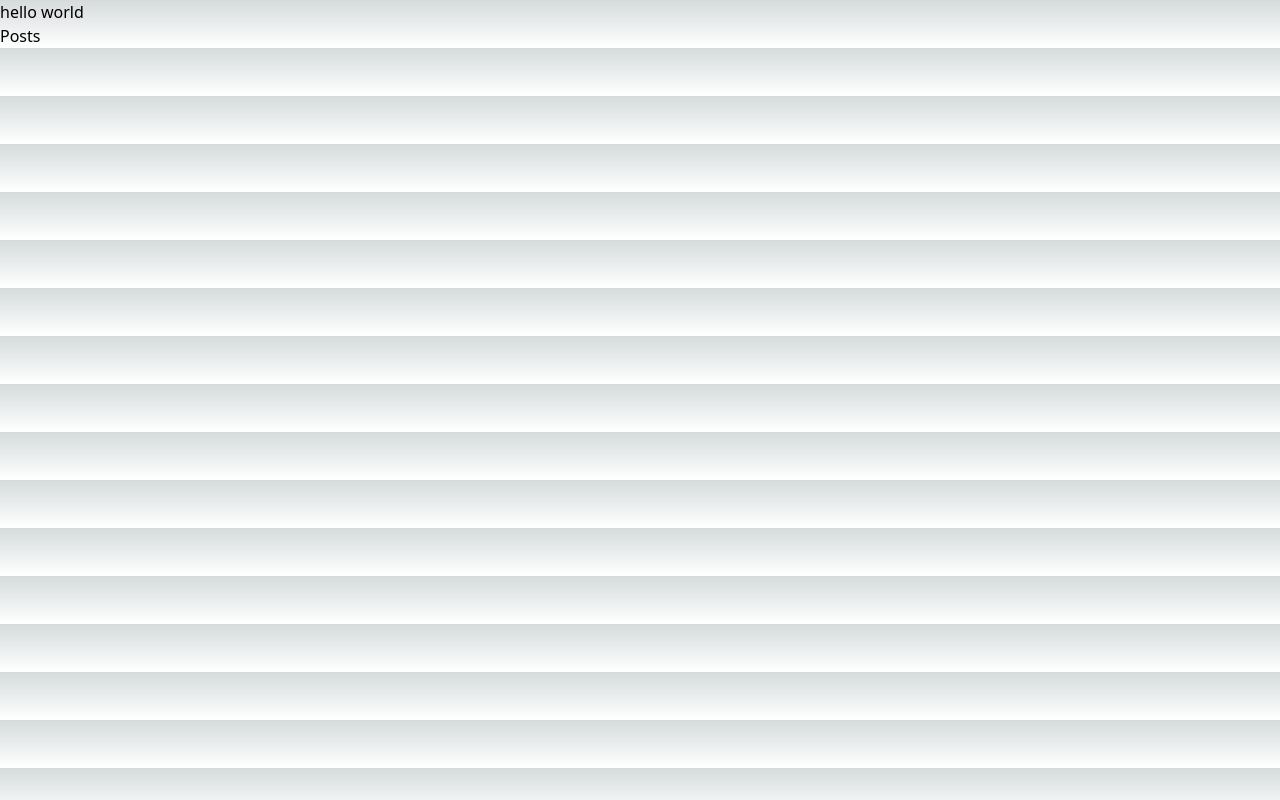
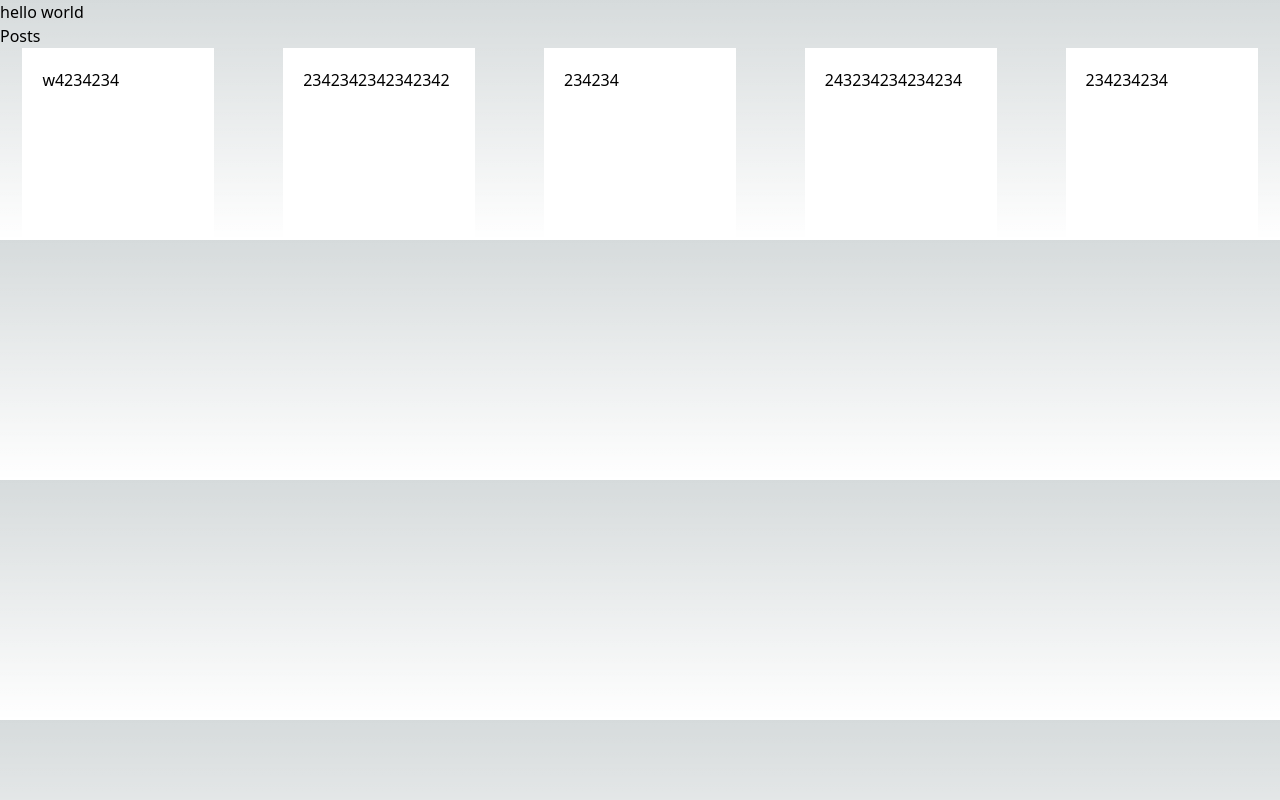
Before and after one commit to andre-diass/Next-App-Demo, a Next.js app: page / in a window 1280 px wide. Built offline with nearby package versions, Linux system fonts and the light colour scheme.

Commit message:
testing flexbox

```diff
--- /dev/null
+++ b/src/components/footer/MainFooter.tsx
@@ -0,0 +1,23 @@
+export default function MainFooter() {
+  return (
+    <>
+      <div className="flex flex-wrap justify-around flex-row gap-6 grid-cols-3">
+        <div className="bg-white p-5 w-48 h-48">
+          <span>w4234234</span>
+        </div>
+        <div className="bg-white p-5 w-48 h-48">
+          <span>2342342342342342</span>
+        </div>
+        <div className="bg-white p-5 w-48 h-48">
+          <span>234234</span>
+        </div>
+        <div className="bg-white p-5 w-48 h-48">
+          <span>243234234234234</span>
+        </div>
+        <div className="bg-white p-5 w-48 h-48">
+          <span>234234234</span>
+        </div>
+      </div>
+    </>
+  );
+}
--- a/src/pages/index.tsx
+++ b/src/pages/index.tsx
@@ -1,13 +1,12 @@
-import Link from "next/link"
+import Link from "next/link";
+import MainFooter from "@/components/footer/MainFooter";
 
-export default function Home(){
+export default function Home() {
   return (
     <div>
-    <h1> hello world</h1>
-    <Link href='/posts'>
-      Posts
-    </Link>
+      <h1> hello world</h1>
+      <Link href="/posts">Posts</Link>
+      <MainFooter></MainFooter>
     </div>
-  )
-
+  );
 }
```
